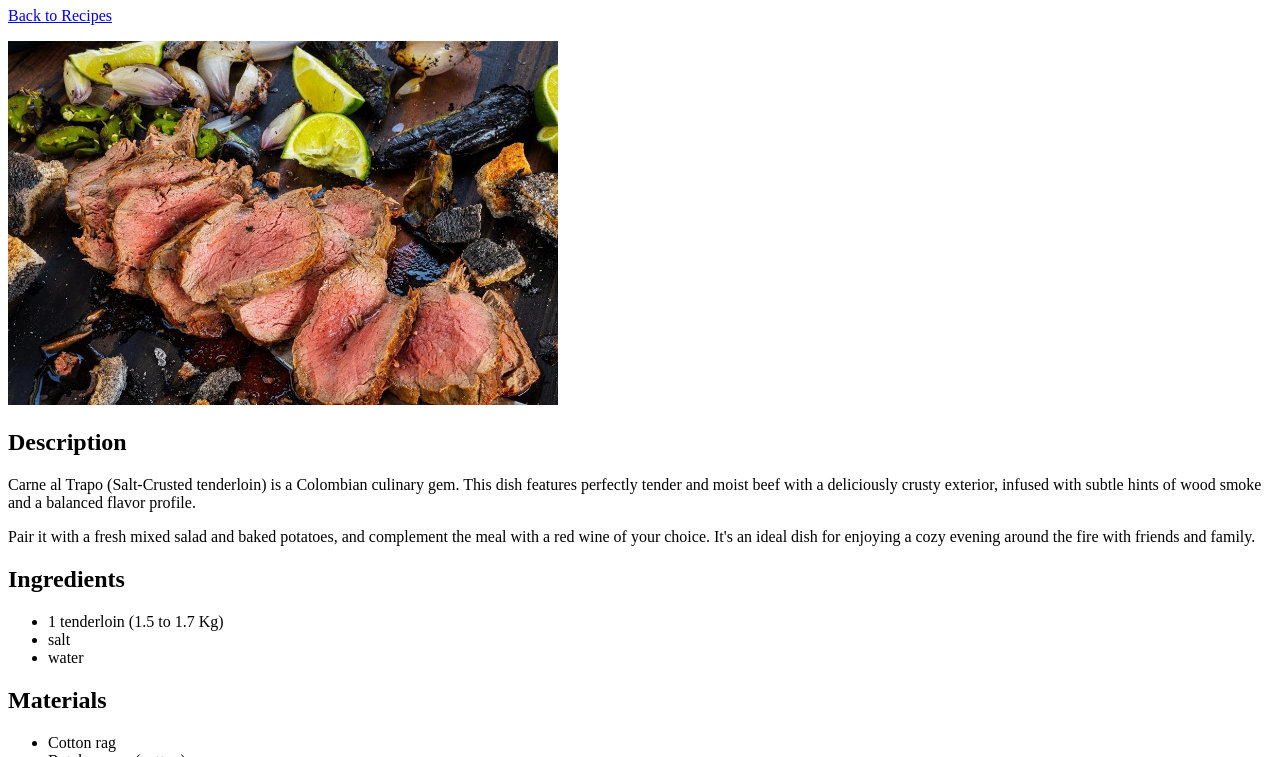
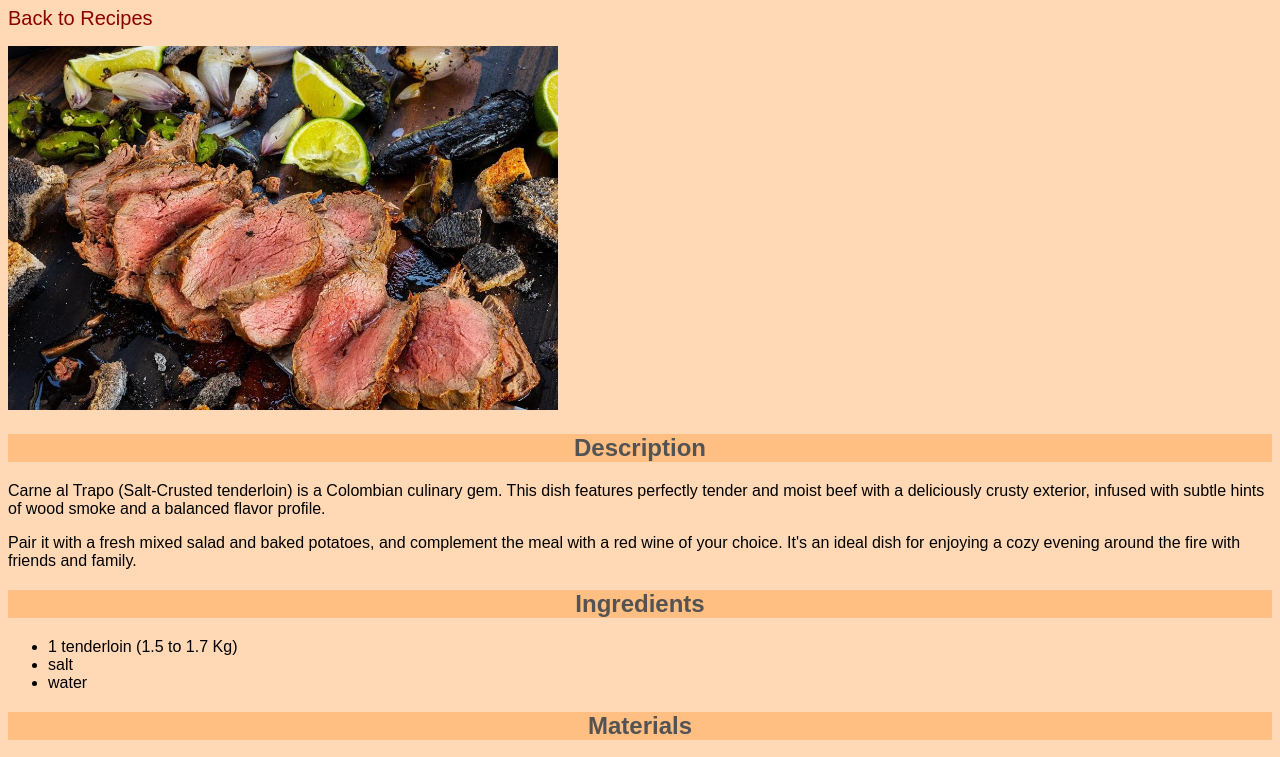
Before and after one commit to jfmoya/odin-recipes, a plain HTML site: page recipes/carne_al_trapo.html in a window 1280 px wide. Shown: the part 73-830 px from the top of the page. Drawn offline with Linux system fonts and the light colour scheme.

Commit message:
Add external CSS with fonts, colors, and background
create style.css for cascading styles
set primary and fallback fonts
define text color and background color

```diff
--- a/recipes/carne_al_trapo.html
+++ b/recipes/carne_al_trapo.html
@@ -4,6 +4,7 @@
     <meta charset="UTF-8">
     <meta name="viewport" content="width=device-width, initial-scale=1.0">
     <title>Carne al Trapo</title>
+    <link rel="stylesheet" href="../style.css">
 </head>
 <body>
     <h1>Carne al Trapo</h1>
--- /dev/null
+++ b/style.css
@@ -0,0 +1,25 @@
+/* style.css */
+
+body{
+    background-color: rgb(255, 217, 181);
+    font-family: "Ubuntu Light", Arial, Helvetica, sans-serif;
+}
+
+h1{
+    text-decoration: dotted underline;
+}
+
+h1, h2{
+    color: rgb(83, 83, 83);
+    background-color: rgb(255, 191, 131);
+    text-align: center;
+    font-family: Purisa, Arial, Helvetica, sans-serif;
+    font-weight: bold;
+}
+
+a{
+    font-family: Chilanka, Arial, Helvetica, sans-serif;
+    color: darkred;
+    text-decoration: none;
+    font-size: 1.25rem;
+}
```
Also changed, not shown: index.html (+1 -0 lines), recipes/ceviche.html (+1 -0 lines), recipes/locro_de_papa.html (+1 -0 lines).
